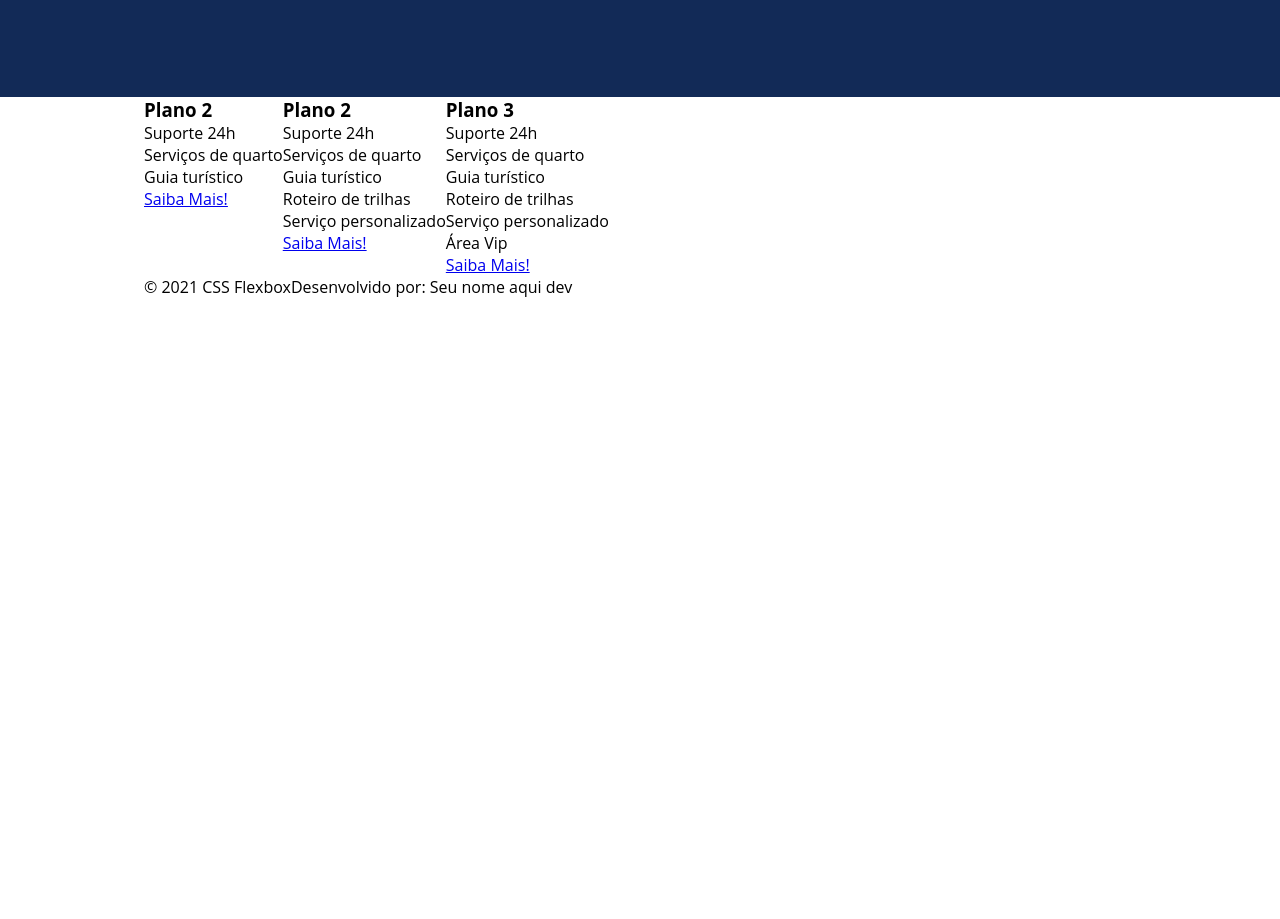
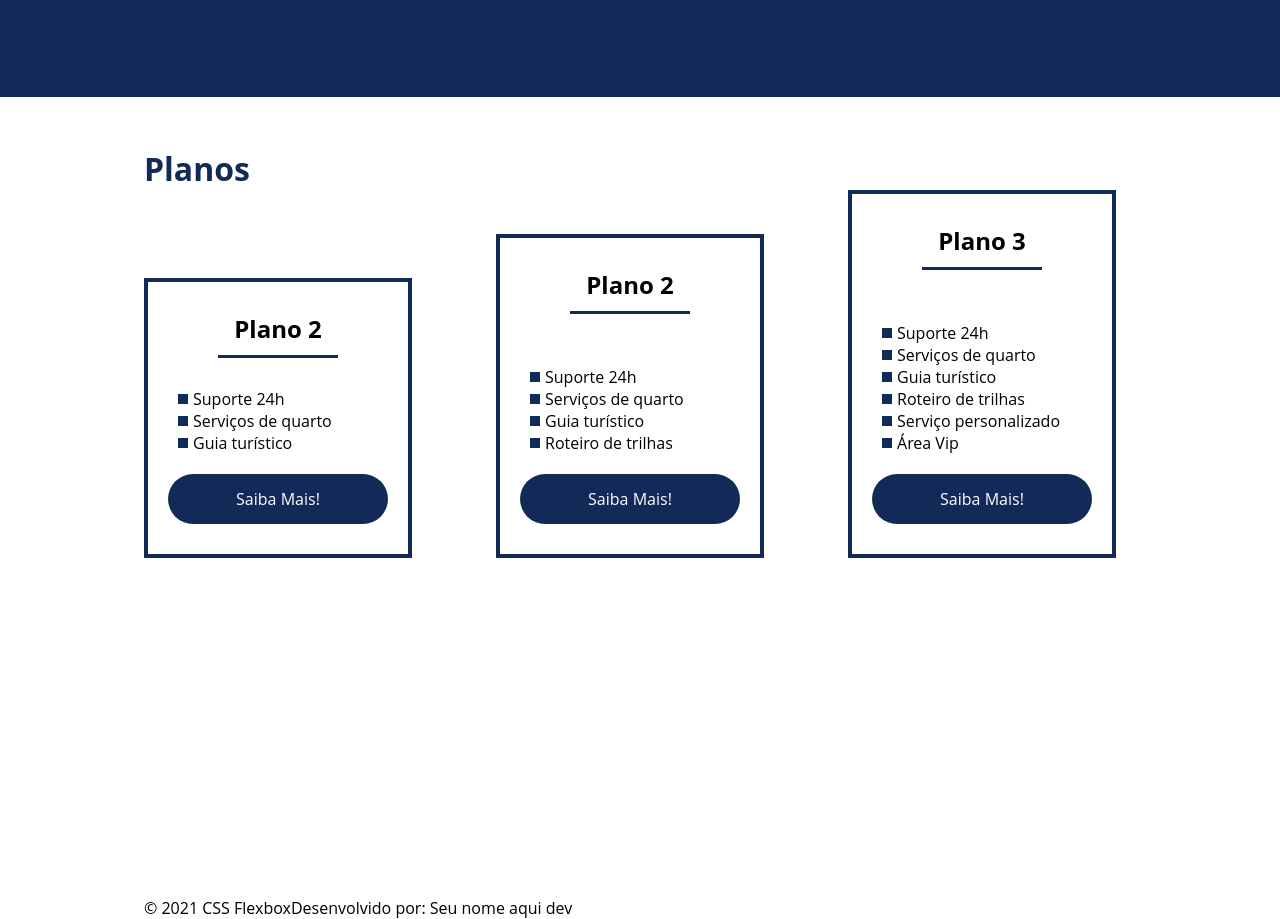
Before and after one commit to lucasemanuelms/FlexTurismo, a plain HTML site: page project-flexbox-dio-master/flex-projeto/index.html in a window 1280 px wide. Shown: the part 1583-2502 px from the top of the page. Before the commit the page ends 1881 px from the top, so only its background shows below. Drawn offline with Linux system fonts and the light colour scheme.

Commit message:
style: Foi feita a estilização da secção planos.

```diff
--- a/project-flexbox-dio-master/flex-projeto/index.html
+++ b/project-flexbox-dio-master/flex-projeto/index.html
@@ -22,7 +22,7 @@
         <div class="texto-apresentacao">
             <h1>Flex <br>Turismos</h1>
             <p>O melhor serviço para você!</p>
-            <a href="#">Saiba Mais!</a>
+            <a href="#" class="btn">Saiba Mais!</a>
         </div>
 
         <div>
@@ -41,7 +41,6 @@
             <img src="./images/1-quem-somos.png" alt="balcão de atendimento">
         </div>
     </div>
-
 
     <div class="container-externo">
         <div class="flex-container" id="servicos">
@@ -72,31 +71,35 @@
         </div>
     </div>
 
-    <div class="flex-container">
-        <div>
+    <div class="flex-container" id="planos">
+        <div><h2>Planos</h2></div>
+
+       <div class="list-planos">
+            <div class="item-plano">
                 <h3>Plano 2</h3>
                 <ul>
                     <li>Suporte 24h</li>
                     <li>Serviços de quarto</li>
                     <li>Guia turístico</li>
                 </ul>
-            <a href="#">Saiba Mais!</a>
+                <a href="#" class="btn" >Saiba Mais!</a>
             </div>
 
-        <div>
+            <div class="item-plano">
                 <h3>Plano 2</h3>
+                <br>
                 <ul>
                     <li>Suporte 24h</li>
                     <li>Serviços de quarto</li>
                     <li>Guia turístico</li>
                     <li>Roteiro de trilhas</li>
-                <li>Serviço personalizado</li>
                 </ul>
-            <a href="#">Saiba Mais!</a>
+                <a href="#" class="btn">Saiba Mais!</a>
             </div>
 
-        <div>
+            <div class="item-plano">
                 <h3>Plano 3</h3>
+                <br>
                 <ul>
                     <li>Suporte 24h</li>
                     <li>Serviços de quarto</li>
@@ -105,7 +108,8 @@
                     <li>Serviço personalizado</li>
                     <li>Área Vip</li>
                 </ul>
-            <a href="#">Saiba Mais!</a>
+                <a href="#" class="btn">Saiba Mais!</a>
+            </div>
        </div>
     </div>
 
--- a/project-flexbox-dio-master/flex-projeto/style.css
+++ b/project-flexbox-dio-master/flex-projeto/style.css
@@ -67,7 +67,7 @@ header .menu{
     margin-bottom: 10px;
 }
 
-.apresentacao .texto-apresentacao a{
+.btn{
 
     background-color: #122A57;
     color: #fff;
@@ -168,3 +168,70 @@ header .menu{
     width: 80%;
     margin: auto;
 }
+
+#planos{
+    flex-direction: column;
+    min-height: 100vh;
+}
+
+#planos h2{
+    color: #122A57;
+    font-size: 32px;
+    padding-top: 50px;
+}
+
+.list-planos{
+    display: flex;
+    align-items: flex-end;
+    justify-content: space-between;
+}
+
+.item-plano{
+    flex: 1;
+    border: 4px solid #122A57;
+    margin-right: 20px;
+    padding: 10px;
+    max-width: 240px;
+}
+
+.item-plano .btn{
+    margin: auto;
+    margin-bottom: 20px;
+}
+
+.item-plano h3{
+    font-size: 24px;
+    display: flex;
+    flex-direction: column;
+    text-align: center;
+    margin-top: 20px;
+}
+
+.item-plano h3::after{
+    content: "";
+    background-color: #122A57;
+    width: 50%;
+    height: 3px;
+    margin: 10px auto 20px;
+}
+
+.item-plano ul{
+    padding: 10px 20px;
+    display: flex;
+    flex-direction: column;
+    margin-bottom: 10px;
+}
+
+.item-plano ul li{
+    display: flex;
+    flex-wrap: nowrap;
+    align-items: center;
+}
+
+.item-plano ul li::before{
+    content: "";
+    width: 10px;
+    height: 10px;
+    background-color: #122A57;
+    margin-right: 5px;
+}
```
Lines whose indentation alone changed are shown as unchanged.
